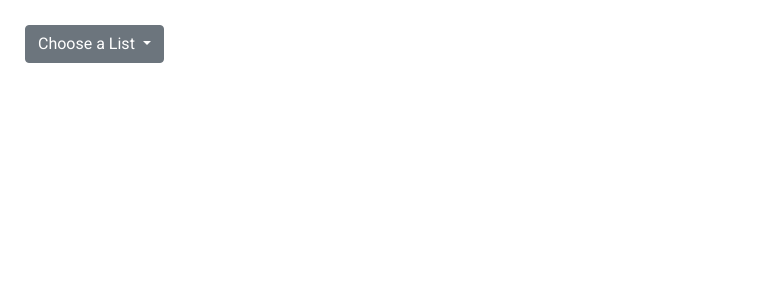
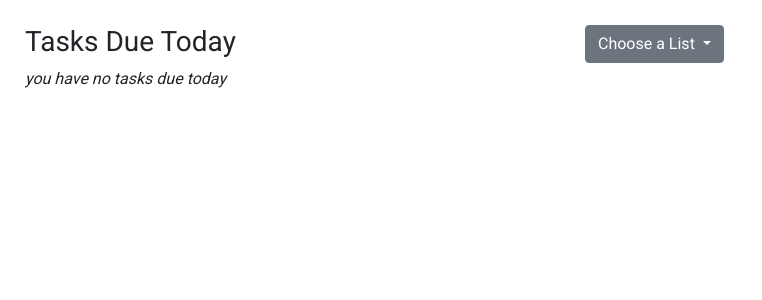
Before and after one commit to sw1107/to-do-list, a Flask app: page / in a window 1280 px wide. Shown: the part 56-356 px from the top of the page, without its empty margins (0-762 px from the left). Run offline with Flask 2, Linux system fonts and the light colour scheme; the visitor is signed in with stand-in values (Sample User, id 1); data comes from the database, SQL or seed files in the repository; data that the repository does not hold is empty; some libraries are stand-ins or nearby versions.

Commit message:
create summary page of tasks due today

```diff
--- a/main.py
+++ b/main.py
@@ -9,15 +9,13 @@ from forms import TaskForm, NewListForm, RegisterForm, LoginForm, EditTaskForm
 from werkzeug.security import generate_password_hash, check_password_hash
 import os
 
-# add ability to edit tasks
-# add placeholder for items under list and under completed
-# TODO: create summary page of items due today
+# create summary page of items due today
 # TODO: build login required pages
 # TODO: build admin required pages (user manager?)
 
-# TODO: Move list dropdown to navbar
+# TODO: improve styling
 # TODO: check on mobile, tablet
-# TODO: improve styling
+# TODO: Move list dropdown to navbar?
 
 load_dotenv()
 
@@ -79,10 +77,20 @@ db.create_all()
 def home():
     if current_user.is_authenticated:
         all_lists = List.query.filter_by(user_id=current_user.id).all()
+        date_today = date.today()
+        tasks_due_today = {list: [] for list in all_lists}
+        for list in all_lists:
+            tasks = Task.query.filter_by(list_id=list.id, due_date=date_today, is_completed=False).all()
+            if not tasks:
+                tasks_due_today.pop(list)
+            else:
+                tasks_due_today[list] = [task.task_description for task in tasks]
     else:
         all_lists = []
+        tasks_due_today = {}
     return render_template("index.html",
                            all_lists=all_lists,
+                           tasks_due_today=tasks_due_today,
                            current_user=current_user)
 
 
--- a/templates/index.html
+++ b/templates/index.html
@@ -3,6 +3,28 @@
 {% block content %}
 {% if current_user.is_authenticated: %}
 <div class="container">
+
+    <div class="row">
+        <div class="col">
+
+            <h3>Tasks Due Today</h3>
+            {% if not tasks_due_today %}
+                <i>you have no tasks due today</i>
+            {% else %}
+                <ul>
+                    {% for list in tasks_due_today %}
+                        <li><a href="{{ url_for('view_list', list_id=list.id) }}">{{ list.list_name }}</a></li>
+                            <ul>
+                                {% for task in tasks_due_today[list] %}
+                                    <li>{{ task }}</li>
+                                {% endfor %}
+                            </ul>
+                    {% endfor %}
+                </ul>
+            {% endif %}
+
+        </div>
+        <div class="col">
             <div class="dropdown">
                 <button class="btn btn-secondary dropdown-toggle" type="button" id="dropdownMenuButton" data-toggle="dropdown"
                         aria-haspopup="true" aria-expanded="false">
@@ -17,9 +39,18 @@
                 </div>
             </div>
         </div>
+    </div>
+
+
+
+
+
+</div>
 {% else: %}
 <div class="container">
     <p>Please log in / sign up to view and create lists</p>
 </div>
+
+
 {% endif %}
 {% endblock %}
```
Lines whose indentation alone changed are shown as unchanged.
